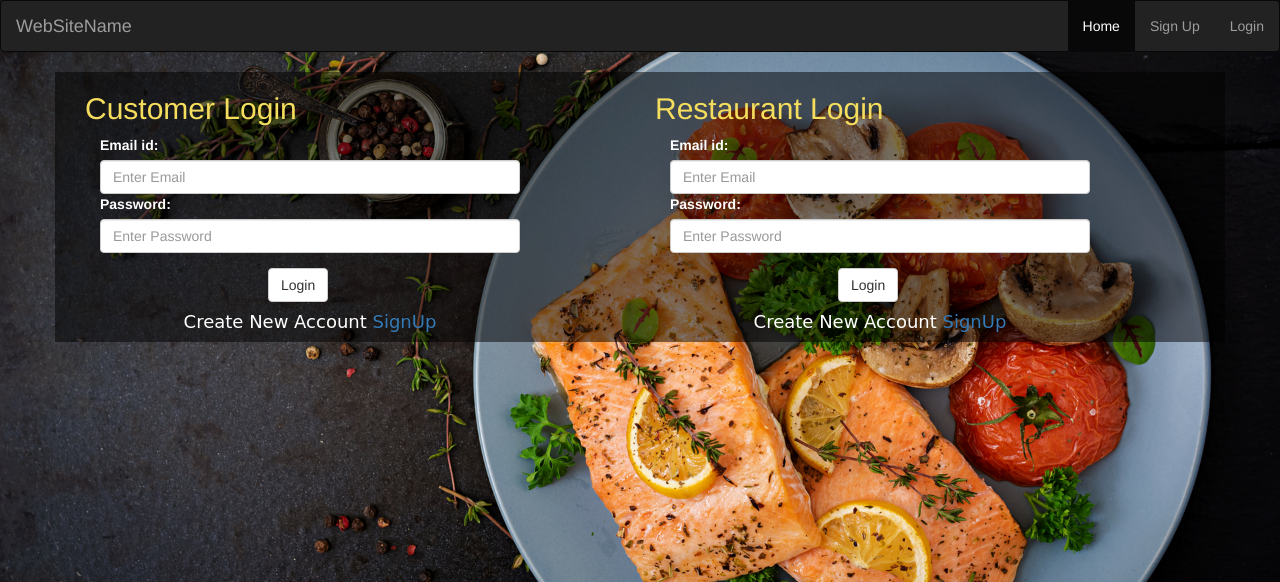
After one commit to Satyamjay/foodOrderingWebsite, a Django app: page /login/ in a window 1280 px wide. The commit adds this page. Shown: the top 582 px of the page. Run offline with Django 3.2, Linux system fonts and the light colour scheme; some libraries are stand-ins or nearby versions.

Commit message:
changed name of index file to signup

```diff
--- /dev/null
+++ b/app/templates/login.html
@@ -0,0 +1,93 @@
+<!DOCTYPE html>
+<html lang="en">
+<head>
+  <title>Bootstrap Example</title>
+  <meta charset="utf-8">
+  <meta name="viewport" content="width=device-width, initial-scale=1">
+  <link rel="stylesheet" href="https://maxcdn.bootstrapcdn.com/bootstrap/3.3.7/css/bootstrap.min.css">
+  <script src="https://ajax.googleapis.com/ajax/libs/jquery/3.3.1/jquery.min.js"></script>
+  <script src="https://maxcdn.bootstrapcdn.com/bootstrap/3.3.7/js/bootstrap.min.js"></script>
+  {% load static %}
+  <link rel="stylesheet" type="text/css" href="{% static 'app/style.css' %}" />
+</head>
+<body>
+
+<header id="home" class="home-section">
+<nav class="navbar navbar-inverse">
+  <div class="container-fluid">
+    <div class="navbar-header">
+      <a class="navbar-brand" href="#">WebSiteName</a>
+    </div>
+    <ul class="nav navbar-nav navbar-right">
+      <li class="active"><a href="#">Home</a></li>
+      <li><a href="#">Sign Up</a></li>
+      <li><a href="#">Login</a></li>
+
+    </ul>
+  </div>
+</nav>
+</header>
+
+<div class="container" id="main_div">
+    <!- Customer Login Form Start->
+    <div class="col-xs-6" id="customer_login">
+        <h2>Customer Login</h2>
+        <div class="col-xs-10">
+            <style>
+                .errorlist{ background-color: red;list-style-type: none;}
+          </style>
+            <form action="" method="POST" >
+            {% csrf_token %}
+                    <div class="form-group">
+                      <div>
+                          <label for="email">Email id:</label>
+                          <input type="email" id="cust_email" class="form-control" placeholder="Enter Email">
+                      </div>
+                      <div>
+                          <label for="password">Password:</label>
+                          <input type="password" id="cust_password" class="form-control" placeholder="Enter Password">
+                      </div>
+                    </div>
+                    <button class="btn btn-default" id="customer_login" name="customer_login" style="">Login</button>
+            </form>
+            <h4>Create New Account <a href="{% url 'signup' %}">SignUp</a></h4>
+        </div>
+    </div>
+        <!- Customer Login Form End->
+
+
+
+
+    <!-Restaurant login start-->
+    <div class="col-xs-6" id="restaurant_login">
+        <h2>Restaurant Login</h2>
+        <div class="col-xs-10">
+            <style>
+                .errorlist{ background-color: red;list-style-type: none;}
+          </style>
+            <form action="" method="POST" >
+            {% csrf_token %}
+                    <div class="form-group">
+                      <div>
+                          <label for="email">Email id:</label>
+                          <input type="email" id="rest_email" class="form-control" placeholder="Enter Email">
+                      </div>
+                      <div>
+                          <label for="password">Password:</label>
+                          <input type="password" id="rest_password" class="form-control" placeholder="Enter Password">
+                      </div>
+                    </div>
+                    <button class="btn btn-default" id="restaurant_login" name="restaurant_login" style="">Login</button>
+            </form>
+            <h4>Create New Account <a href="{% url 'signup' %}">SignUp</a></h4>
+        </div>
+    </div>
+       <!- Restaurant Login Form End->
+
+
+
+
+
+</div>
+</body>
+</html>
--- a/app/templates/signup.html
+++ b/app/templates/signup.html
@@ -29,8 +29,8 @@
 </nav>
 </header>
 
-<!- Customer Signup Form Start->
 <div class="container" id="main_div">
+    <!- Customer Signup Form Start->
     <div class="col-xs-6" id="customer_signup">
         <h2>Customer Signup</h2>
         <div class="col-xs-10">
@@ -44,7 +44,7 @@
                     </div>
                     <button class="btn btn-default" id="customer_signup_of_signup" name="customer_signup" style="">SignUp</button>
             </form>
-            <h4>Already Have Account? <a href="">SignIn</a></h4>
+            <h4>Already Have Account? <a href="{% url 'login' %}">SignIn</a></h4>
         </div>
     </div>
 <!- Customer Signup Form End->
@@ -62,7 +62,7 @@
                       {{ form2 }}
                     </div>
                     <button  class="btn btn-default" id="hide" name="restaurant_signup" onclick="populate()">SignUp</button>
-                    <h4>Already Have Account? <a href="">SignIn</a></h4>
+                    <h4>Already Have Account? <a href="{% url 'login' %}">SignIn</a></h4>
                 </form>
         </div>
     </div>
--- a/app/urls.py
+++ b/app/urls.py
@@ -3,5 +3,6 @@ from . import views
 
 
 urlpatterns=[
-    url(r'', views.customer_form),
+    url(r'signup/', views.signup_page, name='signup'),
+    url(r'login/', views.login_page, name='login'),
 ]
--- a/app/views.py
+++ b/app/views.py
@@ -21,7 +21,7 @@ auth = my_firebase.auth()
 
 
 
-def customer_form(request):
+def signup_page(request):
     if (request.method == 'POST') and ('customer_signup' in request.POST):
         # create a form instance and populate it with data from the request:
         cust_sign_form = CustomerForm(request.POST, request.FILES)
@@ -59,3 +59,8 @@ def customer_form(request):
         form = CustomerForm()
         form2 = RestaurantForm()
         return render(request, 'signup.html', {'form': form, 'form2': form2})
+
+
+
+def login_page(request):
+    return render(request, 'login.html', {})
--- a/foodOrderWebsite/urls.py
+++ b/foodOrderWebsite/urls.py
@@ -20,5 +20,5 @@ from django.conf.urls import url,include
 
 urlpatterns = [
     path('admin/', admin.site.urls),
-    url('app/',include('app.urls')),
+    url('',include('app.urls')),
 ]
```
